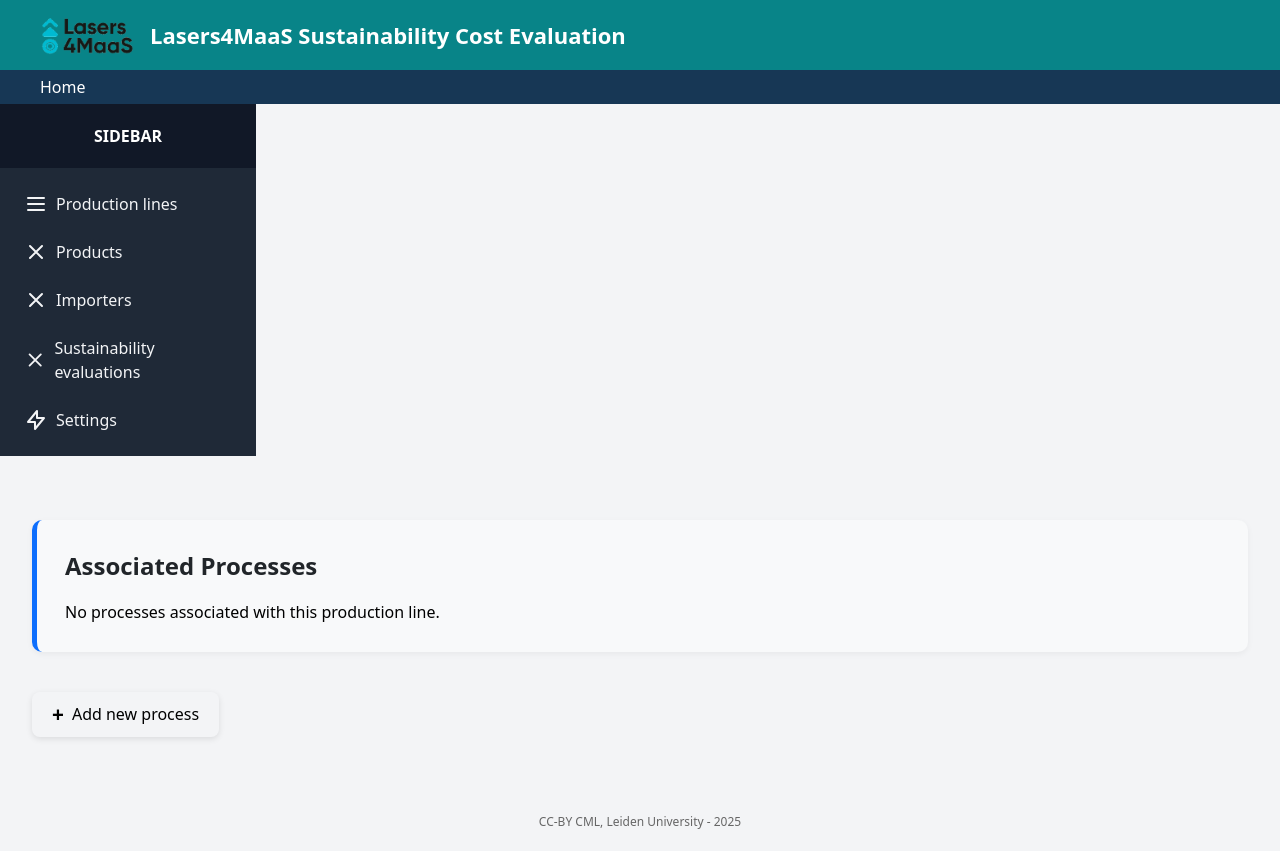
After one commit to CMLPlatform/SCE_API, a Django app: template mysite/dpp/templates/dpp/productionline_detail.html in a window 1280 px wide. The commit adds this page. Run offline with Django 5.2, Linux system fonts and the light colour scheme; the template is opened without the code that fills it, so the values that code supplies are empty; some libraries are stand-ins or nearby versions.

Commit message:
Add a custom production line page, incl. flowchart

```diff
--- /dev/null
+++ b/mysite/dpp/static/css/components.css
@@ -0,0 +1,105 @@
+/* ──────────────────────────────────────────────────────────────
+   Reusable Reference List Component
+   Use on any <div class="reference-list"> containing a heading + <ul>
+   ────────────────────────────────────────────────────────────── */
+.reference-list {
+    margin: 2.5rem 0;
+    padding: 1.75rem;
+    background: #f8f9fa;
+    border-radius: 10px;
+    border-left: 5px solid #0d6efd;
+    box-shadow: 0 2px 6px rgba(0,0,0,0.05);
+}
+
+.reference-list > h1:first-child,
+.reference-list > h2:first-child,
+.reference-list > h3:first-child,
+.reference-list > h4:first-child {
+    margin-top: 0;
+    margin-bottom: 1rem;
+    font-size: 1.5rem;
+    font-weight: 600;
+    color: #212529;
+}
+
+.reference-list ul,
+.reference-list ol {
+    margin: 0;
+    padding-left: 1.6rem;
+}
+
+.reference-list li {
+    margin-bottom: 0.65rem;
+    line-height: 1.55;
+    padding-left: 0.15rem;
+}
+
+/* Links inside the list */
+.reference-list a {
+    color: #0d6efd;
+    text-decoration: none;
+    font-weight: 500;
+    transition: all 0.2s ease;
+}
+
+.reference-list a:hover {
+    color: #0a58ca;
+    text-decoration: underline;
+}
+
+/* Nice bullet color (works in modern browsers) */
+.reference-list ul li::marker {
+    color: #276983;
+}
+
+/* Optional subtle hover background on the whole item */
+.reference-list li:hover {
+    background-color: rgba(13, 110, 253, 0.04);
+    border-radius: 4px;
+    padding-left: 0.15rem;
+    margin-left: -0.15rem;
+}
+
+/* Empty state styling */
+.reference-list .empty {
+    color: #6c757d;
+    font-style: italic;
+    margin-top: 0.5rem;
+}
+
+/* ──────────────────────────────────────────────────────────────
+   Add Button
+   ────────────────────────────────────────────────────────────── */
+.add-button {
+    margin: 2rem 0;
+    text-align: left;
+}
+
+.add-button .btn {
+    display: inline-flex;
+    align-items: center;
+    gap: 0.5rem;                          /* space between icon and text */
+    padding: 0.65rem 1.25rem;
+    font-weight: 500;
+    border-radius: 8px;
+    box-shadow: 0 2px 6px rgba(0, 0, 0, 0.1);
+    transition: all 0.2s ease;
+}
+
+.add-button .btn:hover {
+    transform: translateY(-1px);
+    box-shadow: 0 4px 12px rgba(0, 0, 0, 0.15);
+}
+
+/* Optional: add a nice “plus” icon automatically */
+.add-button .btn::before {
+    content: "+";
+    font-weight: 700;
+    font-size: 1.3em;
+    line-height: 1;
+}
+
+/* If you prefer using Font Awesome or Bootstrap icons instead */
+.add-button .btn i {
+    font-size: 1.1em;
+}
--- a/mysite/dpp/templates/dpp/base.html
+++ b/mysite/dpp/templates/dpp/base.html
@@ -1,5 +1,6 @@
 {% load static %}
 {% load i18n %}
+<link rel="stylesheet" href="{% static 'css/components.css' %}">
 
 <!DOCTYPE html>
 <html lang="en">
--- /dev/null
+++ b/mysite/dpp/templates/dpp/productionline_detail.html
@@ -0,0 +1,37 @@
+{% extends "dpp/generic_detail.html" %}
+
+{% block content %}
+
+{{ block.super }}
+
+<!--Mermaid flowchart - uses scropt at the bottom-->
+<pre class="mermaid">{{ mermaid_code|safe }}</pre>
+
+<div class="reference-list">
+    <h2>Associated Processes</h2>
+    {% if processes %}
+    <ul>
+        {% for process in processes %}
+        <li>
+            <a href="{% url 'dpp:process_detail' process.pk %}">{{ process.name }}
+            </a>
+        </li>
+        {% endfor %}
+    </ul>
+    {% else %}
+    <p>No processes associated with this production line.</p>
+    {% endif %}
+</div>
+
+<div class="add-button">
+    <a href="{% url 'dpp:process_add' %}?production_line={{ productionline.id }}" class="btn btn-primary">
+        Add new process
+    </a>
+</div>
+
+<script type="module">
+    import mermaid from 'https://cdn.jsdelivr.net/npm/mermaid@10/dist/mermaid.esm.min.mjs';
+    mermaid.initialize({ startOnLoad: true, flowchart: { useMaxWidth: true }});
+</script>
+
+{% endblock %}
```
Also changed, not shown: mysite/dpp/views.py (+159 -15 lines).
